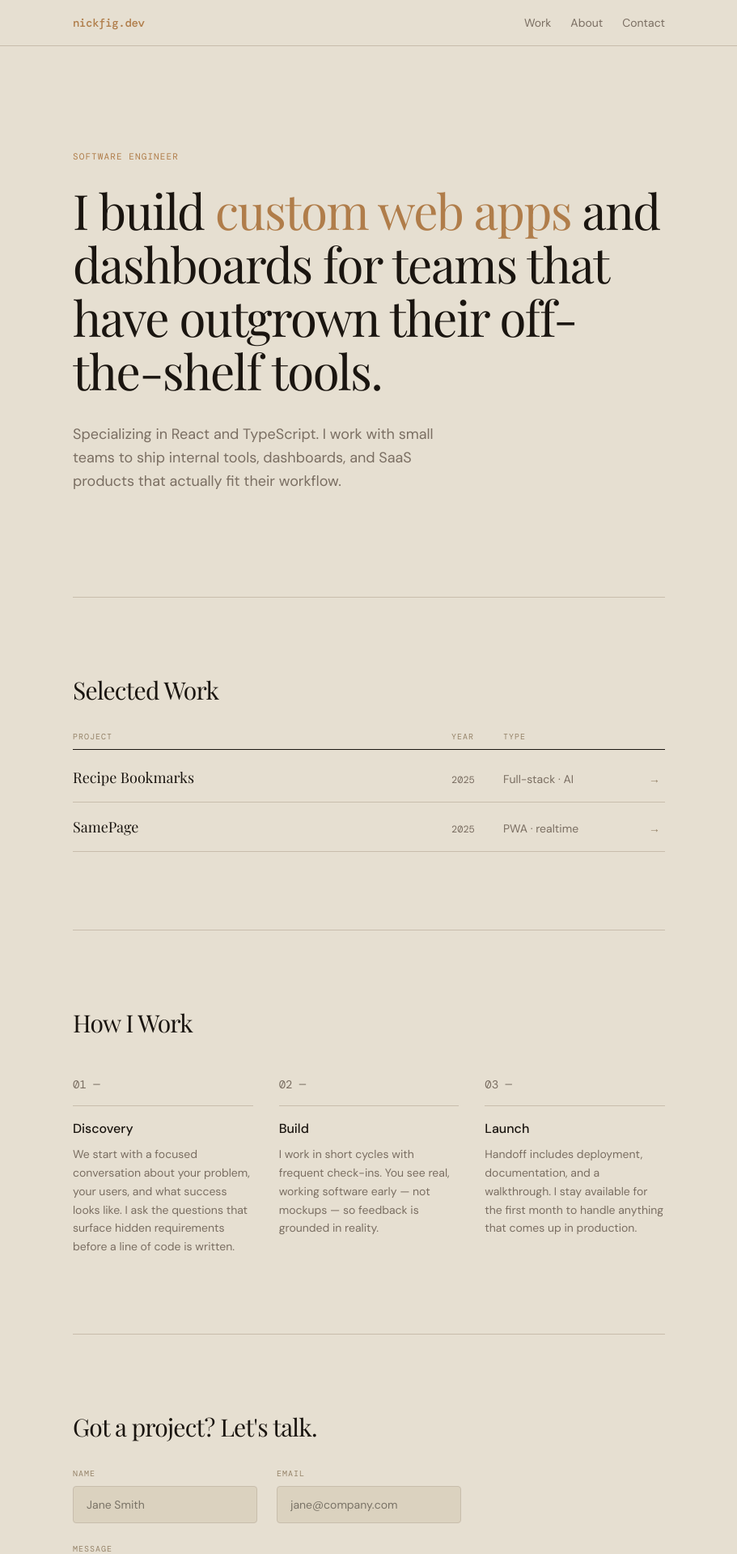
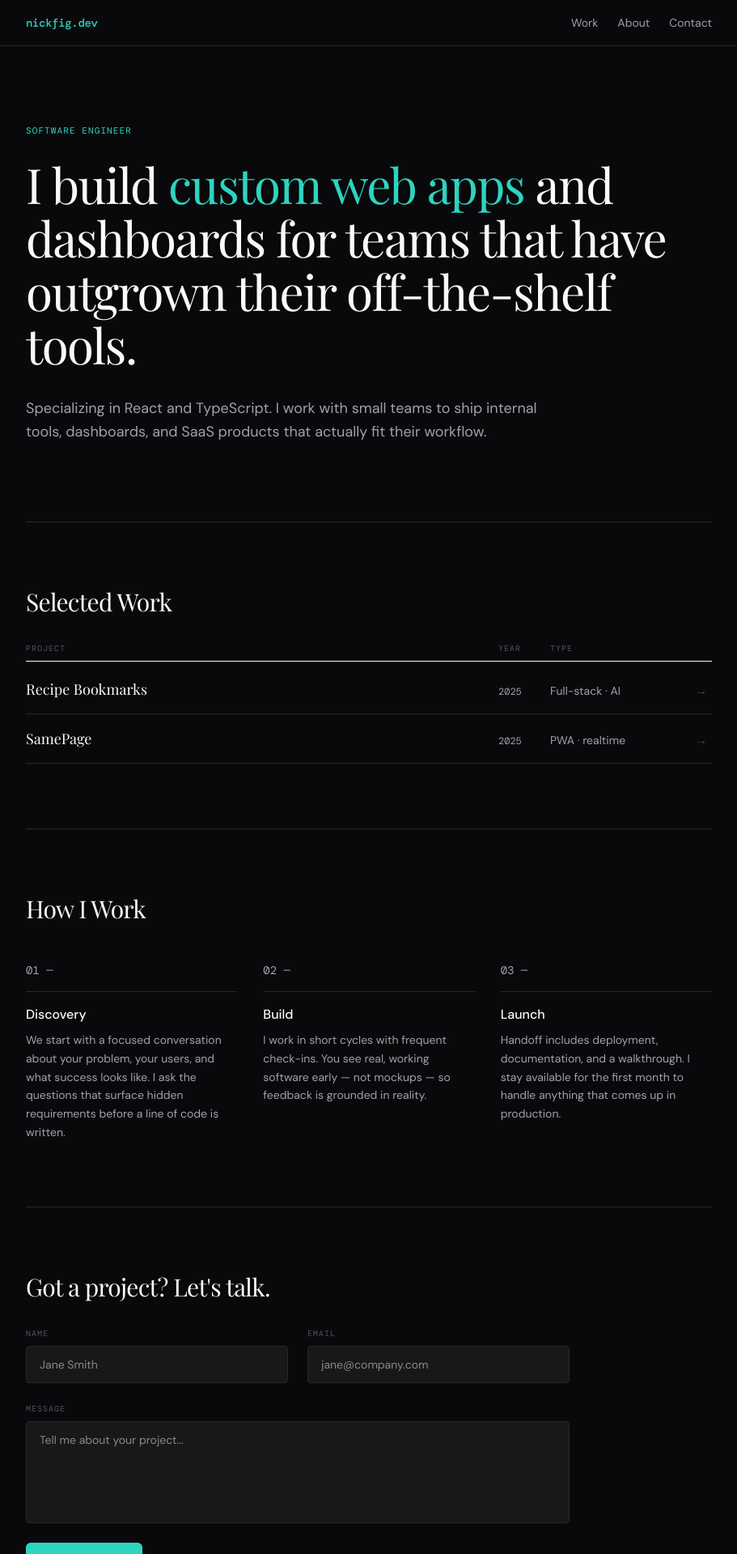
Before and after one commit to njf2125/freelance-site, a Next.js app: page / in a window 1280 px wide. Shown: the top 1919 px of the page at 81% size, without its empty margins (184-1095 px from the left). Built offline with nearby package versions, Linux system fonts and the light colour scheme; a web font is replaced by a local one.

Commit message:
style: update to zinc dark theme and reduce vertical whitespace

```diff
--- a/src/app/about/page.tsx
+++ b/src/app/about/page.tsx
@@ -6,7 +6,7 @@ export const metadata: Metadata = {
 
 export default function About() {
   return (
-    <main className="mx-auto max-w-[780px] px-6 py-20 sm:py-24">
+    <main className="mx-auto max-w-4xl px-6 py-16 sm:py-20">
       <p className="font-mono text-[11px] uppercase tracking-widest text-[var(--accent)] mb-6">
         About
       </p>
--- a/src/app/globals.css
+++ b/src/app/globals.css
@@ -8,11 +8,11 @@
 }
 
 :root {
-  --bg: #e6dfd1;
-  --surface: #dbd2bf;
-  --border: #c8bdac;
-  --text: #1a1510;
-  --muted: #7a6e62;
-  --faint: #96846a;
-  --accent: #b07d4a;
+  --bg: #09090b; /* zinc-950 */
+  --surface: #18181b; /* zinc-900 */
+  --border: #27272a; /* zinc-800 */
+  --text: #fafafa; /* zinc-50 */
+  --muted: #a1a1aa; /* zinc-400 */
+  --faint: #52525b; /* zinc-600 */
+  --accent: #2dd4bf; /* teal-400 */
 }
--- a/src/app/page.tsx
+++ b/src/app/page.tsx
@@ -28,9 +28,9 @@ export default function Home() {
   const featured = getAllCaseStudies().filter((p: CaseStudy) => p.featured);
 
   return (
-    <main className="mx-auto max-w-[780px] px-6">
+    <main className="mx-auto max-w-4xl px-6">
       {/* Hero */}
-      <section className="py-24 sm:py-32 border-b border-[var(--border)]">
+      <section className="py-16 sm:py-24 border-b border-[var(--border)]">
         <p className="font-mono text-[11px] uppercase tracking-widest text-[var(--accent)] mb-6">
           Software Engineer
         </p>
@@ -38,7 +38,7 @@ export default function Home() {
           I build <em>custom web apps</em> and dashboards for teams that have outgrown
           their off-the-shelf tools.
         </h1>
-        <p className="mt-8 max-w-[480px] text-lg text-[var(--muted)] leading-relaxed">
+        <p className="mt-8 max-w-2xl text-lg text-[var(--muted)] leading-relaxed">
           Specializing in React and TypeScript. I work
           with small teams to ship internal tools, dashboards, and SaaS products
           that actually fit their workflow.
@@ -46,7 +46,7 @@ export default function Home() {
       </section>
 
       {/* Selected Work */}
-      <section className="py-20 sm:py-24 border-b border-[var(--border)]">
+      <section className="py-16 sm:py-20 border-b border-[var(--border)]">
         <h2 className="font-display text-3xl font-normal tracking-tight text-[var(--text)] mb-8">
           Selected Work
         </h2>
@@ -54,7 +54,7 @@ export default function Home() {
       </section>
 
       {/* Process */}
-      <section className="py-20 sm:py-24 border-b border-[var(--border)]">
+      <section className="py-16 sm:py-20 border-b border-[var(--border)]">
         <h2 className="font-display text-3xl font-normal tracking-tight text-[var(--text)] mb-12">
           How I Work
         </h2>
@@ -78,11 +78,11 @@ export default function Home() {
       </section>
 
       {/* Contact */}
-      <section id="contact" className="py-20 sm:py-24">
+      <section id="contact" className="py-16 sm:py-20">
         <h2 className="font-display text-3xl font-normal tracking-tight text-[var(--text)] mb-8">
           Got a project? Let&apos;s talk.
         </h2>
-        <div className="max-w-[480px]">
+        <div className="max-w-2xl">
           <ContactForm />
         </div>
       </section>
--- a/src/app/work/page.tsx
+++ b/src/app/work/page.tsx
@@ -10,7 +10,7 @@ export default function WorkIndex() {
   const caseStudies = getAllCaseStudies();
 
   return (
-    <main className="mx-auto max-w-[780px] px-6 py-20 sm:py-24">
+    <main className="mx-auto max-w-4xl px-6 py-16 sm:py-20">
       <p className="font-mono text-[11px] uppercase tracking-widest mb-4 text-[var(--accent)]">
         Portfolio
       </p>
--- a/src/components/CaseStudyLayout.tsx
+++ b/src/components/CaseStudyLayout.tsx
@@ -20,7 +20,7 @@ export default function CaseStudyLayout({
   children,
 }: CaseStudyLayoutProps) {
   return (
-    <main className="mx-auto max-w-[780px] px-6 py-20 sm:py-24">
+    <main className="mx-auto max-w-4xl px-6 py-16 sm:py-20">
       <p className="font-mono text-[11px] uppercase tracking-widest mb-6 text-[var(--accent)]">
         Case Study
       </p>
--- a/src/components/Footer.tsx
+++ b/src/components/Footer.tsx
@@ -2,7 +2,7 @@ export default function Footer() {
   return (
     <footer className="border-t" style={{ borderColor: "var(--border)" }}>
       <div
-        className="mx-auto flex max-w-[780px] items-center justify-between px-6 py-6"
+        className="mx-auto flex max-w-4xl items-center justify-between px-6 py-6"
       >
         <p className="font-mono text-xs" style={{ color: "var(--faint)" }}>
           © {new Date().getFullYear()} nickfig.dev
--- a/src/components/Nav.tsx
+++ b/src/components/Nav.tsx
@@ -9,7 +9,7 @@ export default function Nav() {
         borderColor: "var(--border)",
       }}
     >
-      <nav className="mx-auto flex max-w-[780px] items-center justify-between px-6 py-4">
+      <nav className="mx-auto flex max-w-4xl items-center justify-between px-6 py-4">
         <Link
           href="/"
           className="font-mono text-sm font-medium tracking-tight"
```
